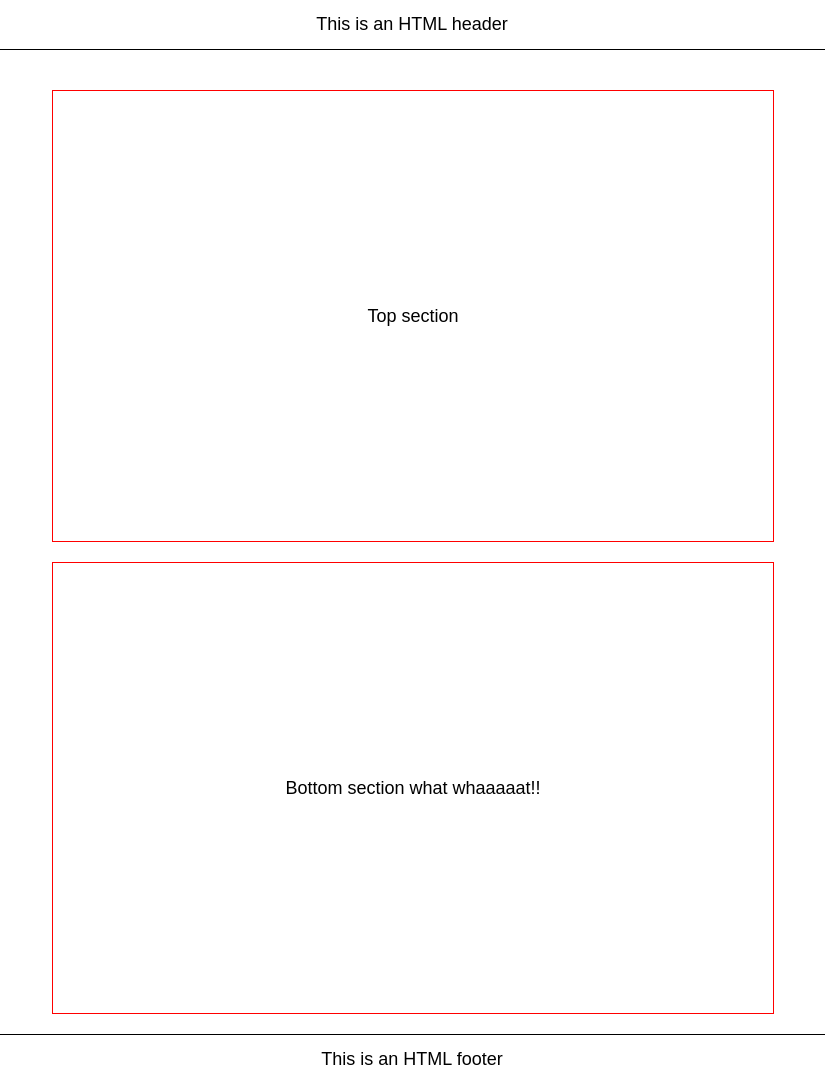
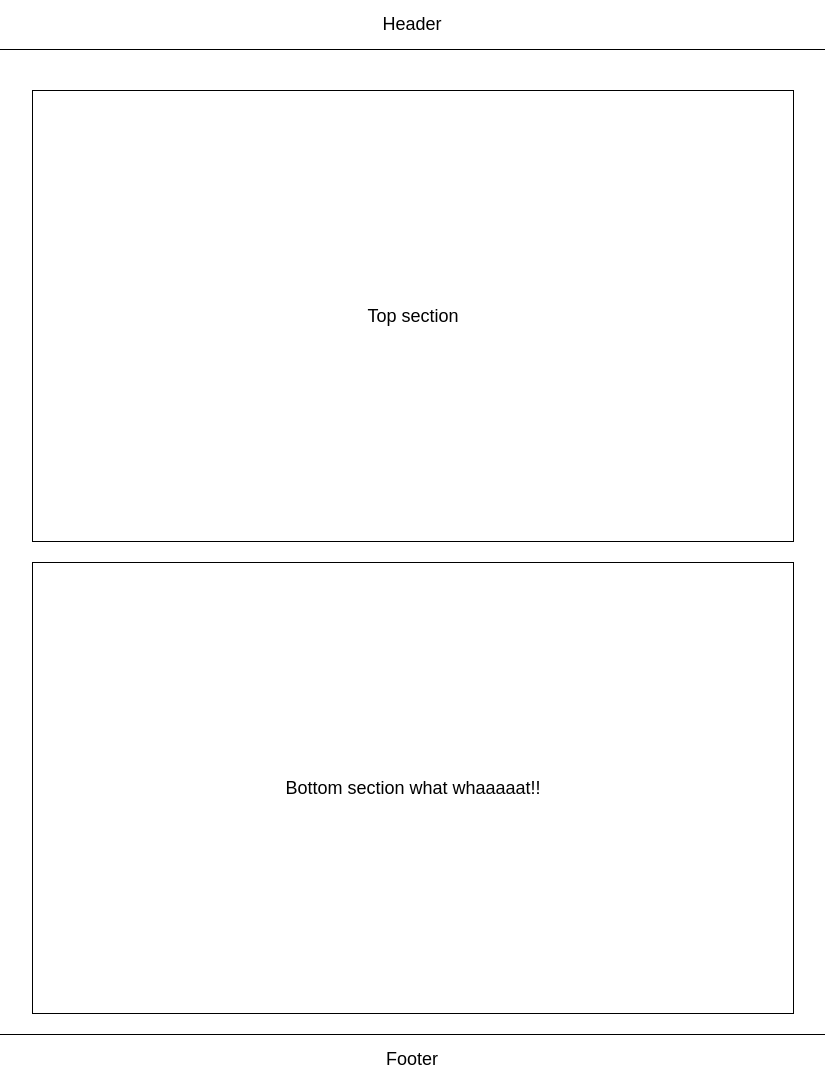
Before and after one commit to ooloo-io/github-flow-EeethB, a plain HTML site: page src/index.html in a window 1280 px wide. Shown: the whole page, without its empty margins (228-1053 px from the left). Drawn offline with nearby package versions, Linux system fonts and the light colour scheme.

Commit message:
Top Section (#6)
* Add top section

* Style top section

```diff
--- a/src/index.html
+++ b/src/index.html
@@ -4,8 +4,8 @@
 <head>
   <meta charset="utf-8">
 
-  <title>GitHub Flow Course</title>
-  <meta name="description" content="GitHub Flow Course">
+  <title>GitHub Pull Request Flow Course</title>
+  <meta name="description" content="GitHub Pull Request Flow Course">
   <meta name="author" content="Johannes Kettmann">
 
   <link rel="stylesheet" href="https://cdnjs.cloudflare.com/ajax/libs/normalize/8.0.1/normalize.min.css">
@@ -14,7 +14,7 @@
 
 <body>
   <header class="header">
-    This is an HTML header
+    Header
   </header>
   <main class="content">
     <section class="section">
@@ -25,7 +25,7 @@
     </section>
   </main>
   <footer class="footer">
-    This is an HTML footer
+    Footer
   </footer>
 </body>
 </html>
--- a/src/styles.css
+++ b/src/styles.css
@@ -20,12 +20,11 @@ body {
 }
 
 .content {
-  min-height: calc(100vh - 100px);
-  width: 720px;
+  min-height: calc(100vh - 140px);
+  width: 760px;
   max-width: 100%;
   margin: auto;
   padding: 20px;
-<<<<<<< HEAD
 }
 
 .section {
@@ -36,6 +35,9 @@ body {
   justify-content: center;
   align-items: center;
   border: 1px solid red;
-=======
->>>>>>> 518d330... Content container (#4)
+  display: flex;
+  justify-content: center;
+  align-items: center;
+  border: 1px solid black;
+>>>>>>> 6e617ac... Top Section (#6)
 }
```
